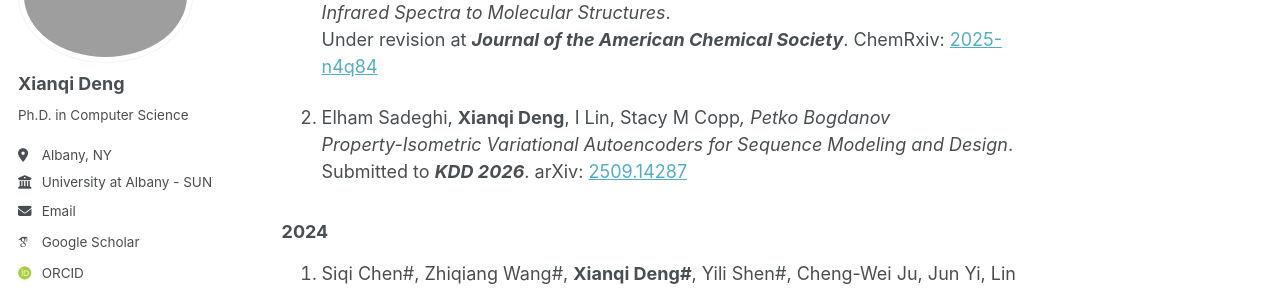
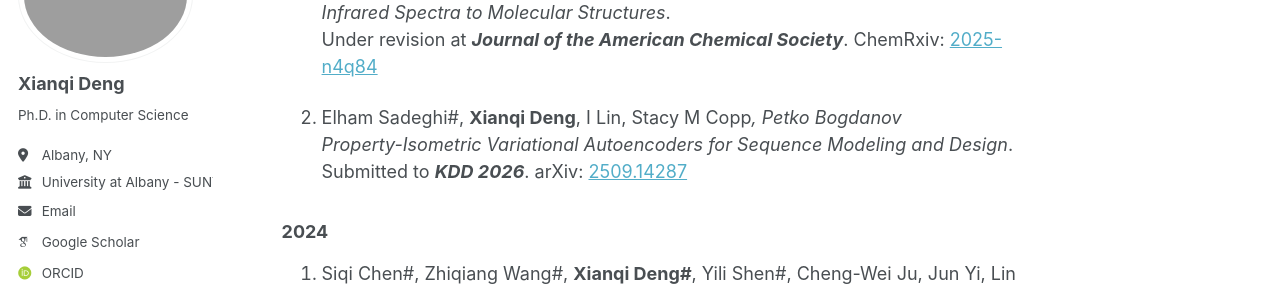
Before and after one commit to DengXianqi/dengxianqi.github.io, a Jekyll site: the page built from _pages/about.md, in a window 1280 px wide and 900 px high, scrolled down 608 px. Shown: the part 170-461 px from the top of the window. Built offline with Jekyll 4.4.1, drawn with Linux system fonts in a browser that asks for light colours; some web fonts are replaced; a script that is not in the unit is left out.

```diff
--- a/_pages/about.md
+++ b/_pages/about.md
@@ -27,7 +27,7 @@ Publications
    *Revolutionizing Spectroscopic Analysis Using Sequence-to-Sequence Models I: From Infrared Spectra to Molecular Structures*.
    Under revision at ***Journal of the American Chemical Society***. ChemRxiv: [2025-n4q84](https://chemrxiv.org/engage/chemrxiv/article-details/67f601ef81d2151a029f5a2e)
 
-3. Elham Sadeghi, **Xianqi Deng**, I Lin, Stacy M Copp*, Petko Bogdanov* <br>
+3. Elham Sadeghi#, **Xianqi Deng**, I Lin, Stacy M Copp*, Petko Bogdanov* <br>
    *Property-Isometric Variational Autoencoders for Sequence Modeling and Design*.
    Submitted to ***KDD 2026***. arXiv: [2509.14287](https://arxiv.org/abs/2509.14287)
 
```
